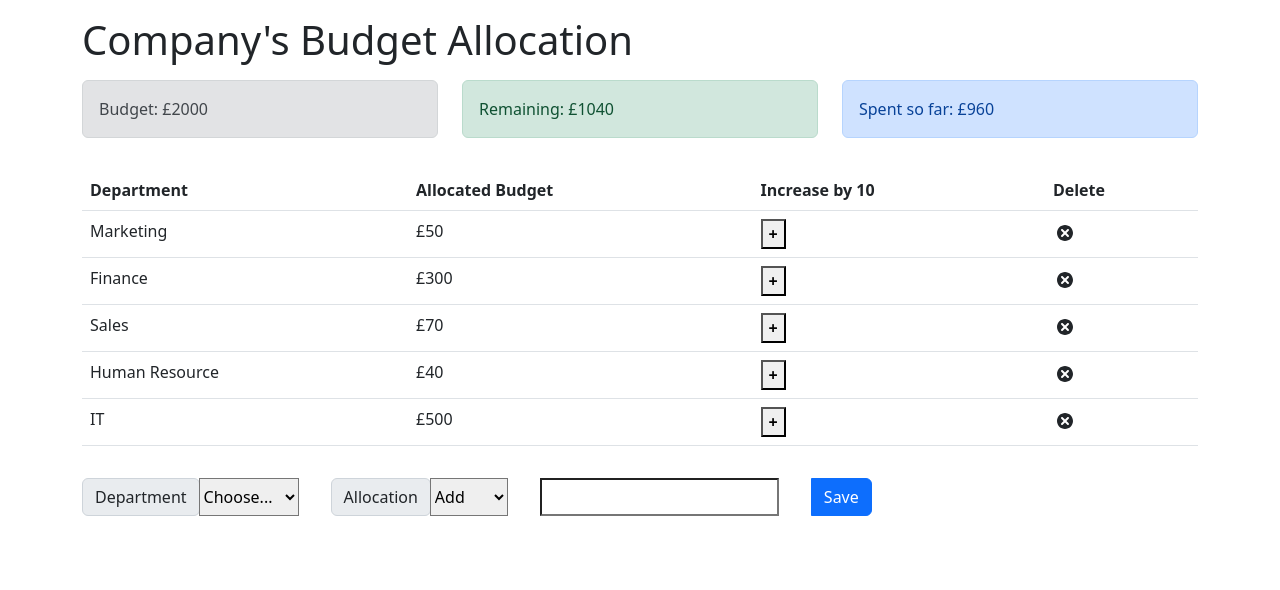
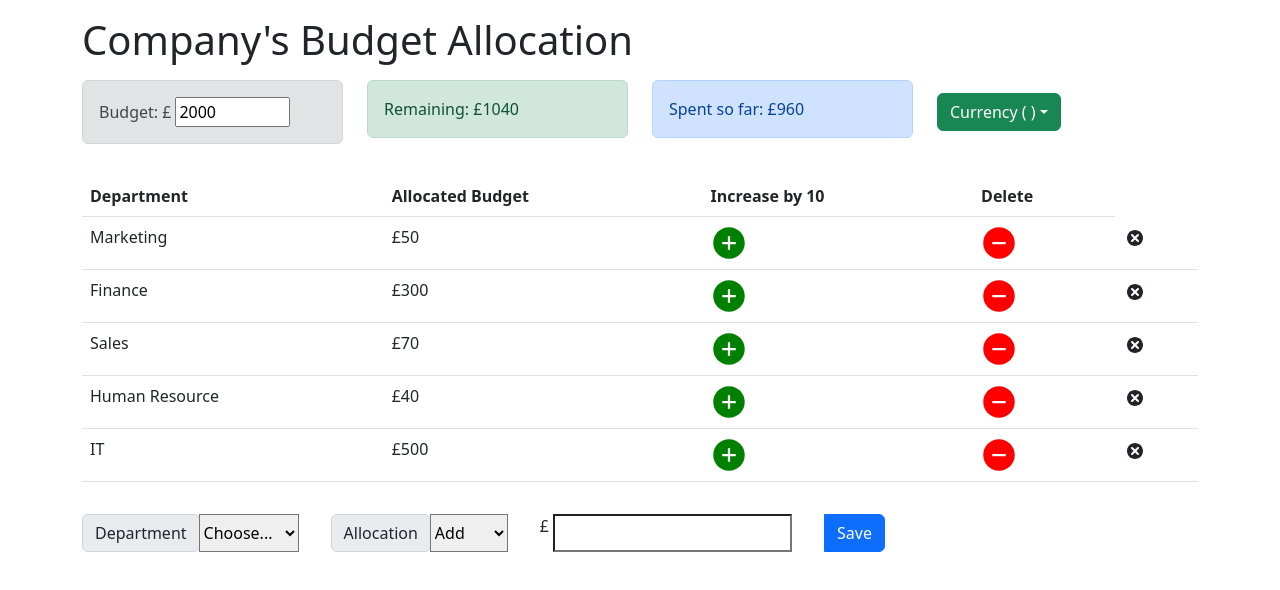
Before and after one commit to ibm-developer-skills-network/ejtos-react_budget_app, a React (Create React App) app: page / in a window 1280 px wide. Shown: the top 590 px of the page. Built offline with nearby package versions, Linux system fonts and the light colour scheme.

Commit message:
Completed Budget Allocation App

```diff
--- a/package.json
+++ b/package.json
@@ -8,6 +8,8 @@
     "@testing-library/user-event": "^13.2.1",
     "bootstrap": "^5.2.2",
     "react": "^18.2.0",
+    "react-bootstrap": "^2.7.2",
+    "react-bootstrap-dropdown": "^0.3.0",
     "react-dom": "^18.2.0",
     "react-icons": "^4.4.0",
     "react-scripts": "5.0.1",
--- a/src/App.js
+++ b/src/App.js
@@ -2,14 +2,17 @@
 import React from 'react';
 import 'bootstrap/dist/css/bootstrap.min.css';
 
-//Code to import Budget.js
+//Code to import components
 import Budget from './components/Budget';
 import Remaining from './components/Remaining';
 import ExpenseTotal from './components/ExpenseTotal';
 import ExpenseList from './components/ExpenseList';
 import AllocationForm from './components/AllocationForm';
+import Currency from './components/Currency';
 
+//Imports AppProvider component from AppContext
 import { AppProvider } from './context/AppContext';
+
 const App = () => {
     return (
         <AppProvider>
@@ -19,6 +22,7 @@ const App = () => {
                     {<div className='col-sm'><Budget /></div>}
                     {<div className='col-sm'><Remaining /></div>}
                     {<div className='col-sm'><ExpenseTotal /></div>}
+                    {<div className='col-sm'><Currency /></div>}
                 </div>
                 <div className='row mt-3'>
                     {<div className='col-sm'><ExpenseList /></div>}
@@ -30,4 +34,5 @@ const App = () => {
         </AppProvider>
     );
 };
+
 export default App;
--- a/src/components/AllocationForm.js
+++ b/src/components/AllocationForm.js
@@ -6,7 +6,7 @@ import { AppContext } from '../context/AppContext';
 const AllocationForm = (props) => {
 
     //Use dispatch and remaining element from AppContext
-    const {dispatch, remaining } = useContext(AppContext);
+    const {dispatch, remaining, currency } = useContext(AppContext);
 
     //Use name, cost, action for useState Hook
     const [name, setName] = useState('');
@@ -59,12 +59,15 @@ const AllocationForm = (props) => {
                     <option defaultValue value="Add" name="Add">Add</option>
                     <option value="Reduce" name="Reduce">Reduce</option>
                 </select>
-            <input
+            <div className="input-group-prepend" style={{ marginLeft: '2rem', size: 10}}>
+                {currency}
+            </div>
+            <input className="input-group-prepend"
                 required='required'
                 type='number'
                 id='cost'
                 value={cost}
-                style={{ marginLeft: '2rem' , size: 10}}
+                style={{ marginLeft: '0.25rem'}}
                 onChange={(event) => setCost(event.target.value)}>
             </input>
             <button className="btn btn-primary" onClick={submitEvent} style={{ marginLeft: '2rem' }}>
--- a/src/components/Budget.js
+++ b/src/components/Budget.js
@@ -6,12 +6,44 @@ import {AppContext} from '../context/AppContext';
 const Budget = () => {
 
     //Use budget element from AppContext
-    const {budget} = useContext(AppContext);
+    const {budget, dispatch, expenses, currency} = useContext(AppContext);
+
+    const totalExpenses = expenses.reduce((sum, item) => {
+        return (sum = sum + item.cost);
+      }, 0);
+
+    const setBudget = (event) => {
+        if (event.target.value > 20000) {
+            alert ('The budget value cannot exceed £20,000.');
+            setBudget('');
+            return;
+        }
+        else if (event.target.value < totalExpenses) {
+            alert("The budget value cannot be lower than the expenses.");
+            setBudget('');
+            return;
+        }
+        dispatch ({
+            type: 'SET_BUDGET',
+            payload: event.target.value
+        });
+    };
 
     //Return grey-colored div with text and budget elements displayed
     return (
         <div className='alert alert-secondary'>
-            <span>Budget: £{budget}</span>
+            <span>Budget: {currency}
+                <input
+                    defaultValue={budget}
+                    max='20000'
+                    min={totalExpenses}
+                    required='required'
+                    step='10'
+                    style={{ marginLeft: '0.25rem'}}
+                    type='number'
+                    onInput={(event) => setBudget(event)}>
+                </input>
+            </span>
         </div>
     );
 };
--- /dev/null
+++ b/src/components/Currency.js
@@ -0,0 +1,46 @@
+import React, {useContext, useState} from 'react';
+import {AppContext} from '../context/AppContext';
+import {Dropdown} from 'react-bootstrap';
+
+const Currency = () => {
+
+    //Currency list
+    const currencyList = [
+    {name: "Dollar", symbol: "$"},
+    {name: "Pound", symbol: "£"},
+    {name: "Euro", symbol: "€"},
+    {name: "Ruppee", symbol: "₹"}
+    ];
+
+    const {dispatch} = useContext(AppContext);
+
+    const [currency, setCurrency] = useState('');
+
+    const changeCurrency = (currency) => {
+        setCurrency(currency);
+        dispatch({
+            type: 'CHG_CURRENCY',
+            payload: currency.symbol
+        });
+    };
+
+    return (
+        <div class='d-inline-flex align-items-center justify-content-between' style={{ height: "80%"}}>
+            <Dropdown>
+                <Dropdown.Toggle variant="success" className="text-white">
+                    Currency ({currency.symbol} {currency.name})
+                </Dropdown.Toggle>
+
+                <Dropdown.Menu className="border border-success bg-success text-black" hover>
+                    {currencyList.map((currency) => (
+                        <Dropdown.Item onClick={() => changeCurrency(currency)}>
+                            {currency.symbol} {currency.name}
+                        </Dropdown.Item>
+                    ))}
+                </Dropdown.Menu>
+            </Dropdown>
+        </div>
+    );
+};
+
+export default Currency;
--- a/src/components/ExpenseItem.js
+++ b/src/components/ExpenseItem.js
@@ -1,6 +1,7 @@
 //Import AppContext and useContext Hook
 import React, {useContext} from 'react';
 import {AppContext} from '../context/AppContext';
+import { AiFillPlusCircle, AiFillMinusCircle } from "react-icons/ai";
 
 //Import TiDelete
 import {TiDelete} from 'react-icons/ti';
@@ -9,7 +10,7 @@ import {TiDelete} from 'react-icons/ti';
 const ExpenseItem = (props) => {
 
     //Use dispatch element from the AppContext AppReducer
-    const {dispatch} = useContext(AppContext);
+    const {dispatch, currency} = useContext(AppContext);
 
     //Creates a delete method using dispatch
     const handleDeleteExpense = () => {
@@ -37,12 +38,24 @@ const ExpenseItem = (props) => {
         });
     };
 
+    const decreaseAllocation = (name) => {
+        const expense = {
+            name,
+            cost: 10,
+        };
+        dispatch({
+            type: "RED_EXPENSE",
+            payload: expense,
+        });
+    };
+
     //Returns expense name, cost
     return (
         <tr>
             <td>{props.name}</td>
-            <td>£{props.cost}</td>
-            <td><button onClick={event=> increaseAllocation(props.name)}><b>+</b></button></td>
+            <td>{currency}{props.cost}</td>
+            <td><AiFillPlusCircle size="2.25em" color="green" onClick={(event) => increaseAllocation(props.name)}/></td>
+            <td><AiFillMinusCircle size="2.25em" color="red" onClick={(event) => decreaseAllocation(props.name)}/></td>
             <td><TiDelete size='1.5em' onClick={handleDeleteExpense}></TiDelete></td>
         </tr>
     );
--- a/src/components/ExpenseTotal.js
+++ b/src/components/ExpenseTotal.js
@@ -6,7 +6,7 @@ import {AppContext} from '../context/AppContext';
 const ExpenseTotal = () => {
 
     //Use expenses element from AppContext
-    const {expenses} = useContext(AppContext);
+    const {expenses, currency} = useContext(AppContext);
 
     //Variable totalExpenses is equal to the sum of all expense items
     const totalExpenses = expenses.reduce((total, item) => {
@@ -17,7 +17,7 @@ const ExpenseTotal = () => {
     //Return blue-colored div with text and calculated-value displayed
     return (
         <div className='alert alert-primary'>
-            <span>Spent so far: £{totalExpenses}</span>
+            <span>Spent so far: {currency}{totalExpenses}</span>
         </div>
     );
 };
--- a/src/components/Remaining.js
+++ b/src/components/Remaining.js
@@ -6,7 +6,7 @@ import {AppContext} from '../context/AppContext';
 const Remaining = () => {
 
     //Use expenses and budget elements from AppContext
-    const {expenses, budget} = useContext(AppContext);
+    const {expenses, budget, currency} = useContext(AppContext);
 
     //Variable totalExpenses is equal to the sum of all expense items
     const totalExpenses = expenses.reduce((total, item) => {
@@ -20,7 +20,7 @@ const Remaining = () => {
     //Return green or red-colored div with text and calculated value displayed
     return (
         <div className={`alert ${alertType}`}>
-            <span>Remaining: £{budget - totalExpenses}</span>
+            <span>Remaining: {currency}{budget - totalExpenses}</span>
         </div>
     );
 };
```
Also changed, not shown: src/context/AppContext.js (+5 -2 lines), 2 other files (tests, documents, lock files or other folders).
